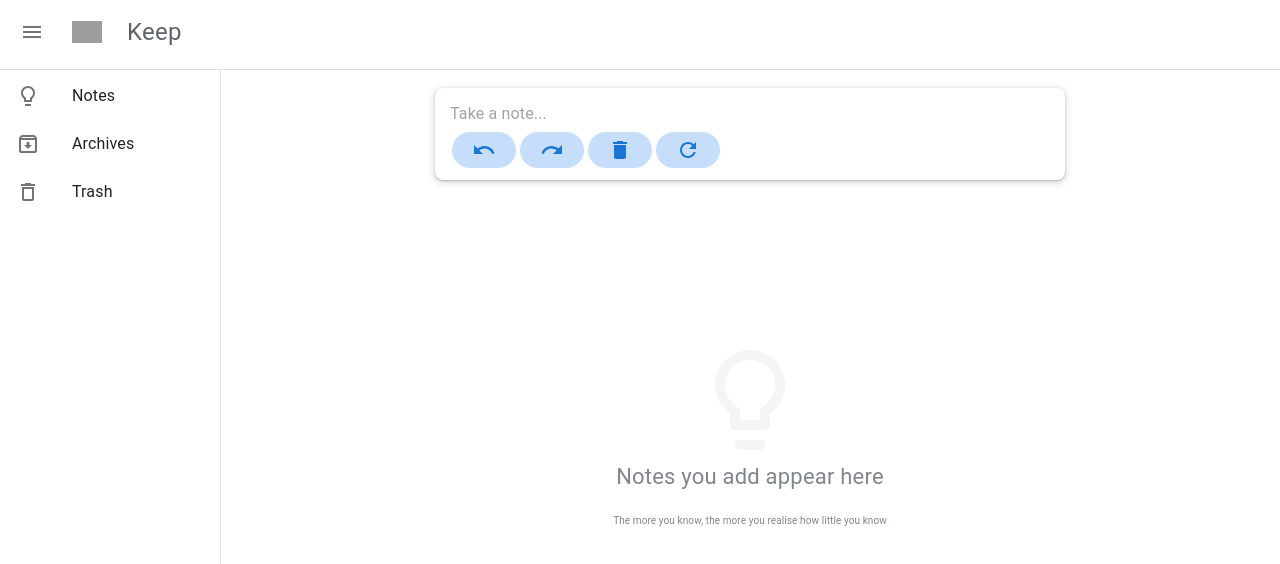
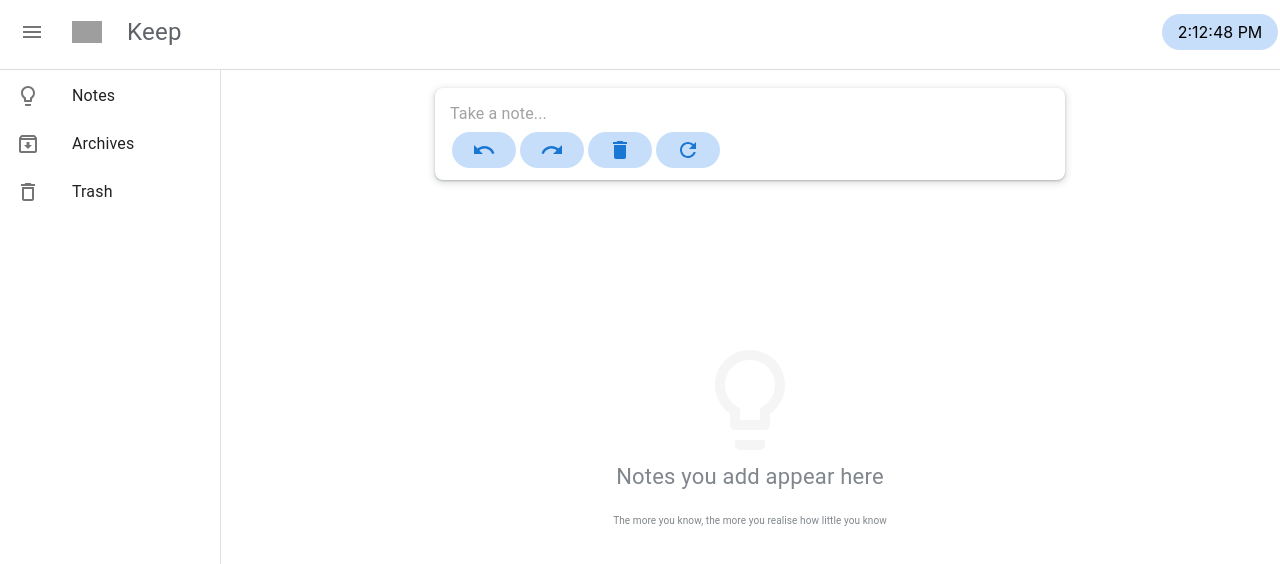
Before and after one commit to amrahs02/Simple-Notes-App, a React (Create React App) app: page / in a window 1280 px wide. Shown: the top 564 px of the page. Built offline with nearby package versions, Linux system fonts and the light colour scheme; grey boxes are pictures that could not be loaded.

Commit message:
time added

```diff
--- a/src/components/HeaderBar.jsx
+++ b/src/components/HeaderBar.jsx
@@ -3,6 +3,7 @@
 import { Menu } from '@mui/icons-material';
 import { styled } from '@mui/material/styles';
 import { useLocation } from 'react-router-dom';
+import { useEffect, useState } from 'react';
 
 const Header = styled(AppBar)`
   z-index: 1201;
@@ -33,7 +34,12 @@
     HeadText = 'Trash';
   }
 
+  const [liveTime, setLiveTime] = useState(new Date());
 
+  useEffect(() => {
+    const timer = setInterval(() => setLiveTime(new Date()), 1000);
+    return () => clearInterval(timer);
+  }, []);
 
 
   return (
@@ -48,6 +54,9 @@
         </IconButton>
         <img src={logo} alt="logo" style={{width: 30}} />
         <Heading>{HeadText}</Heading>
+          <p style={{ position: 'absolute', color:'black', right:'0', width: '100px', borderRadius: '30px', backgroundColor: '#c7defa', margin: "2px", padding: '8px', textAlign: 'center' }}>
+            {liveTime.toLocaleTimeString()}
+          </p>
       </Toolbar>
     </Header>
   )
--- a/src/components/notes/Form.jsx
+++ b/src/components/notes/Form.jsx
@@ -469,7 +469,7 @@
 // export default Form;
 
 
-import { useState, useEffect, useRef, useContext } from 'react';
+import { useState, useRef, useContext } from 'react';
 import { Box, TextField, ClickAwayListener, Button } from '@mui/material';
 import { styled } from '@mui/material/styles';
 import { v4 as uuid } from 'uuid';
@@ -504,7 +504,7 @@
   const { setNotes } = useContext(DataContext);
   const containerRef = useRef();
 
-  const [liveTime, setLiveTime] = useState(new Date());
+  // const [liveTime, setLiveTime] = useState(new Date());
 
   const handleClickAway = () => {
     setShowTextField(false);
```
